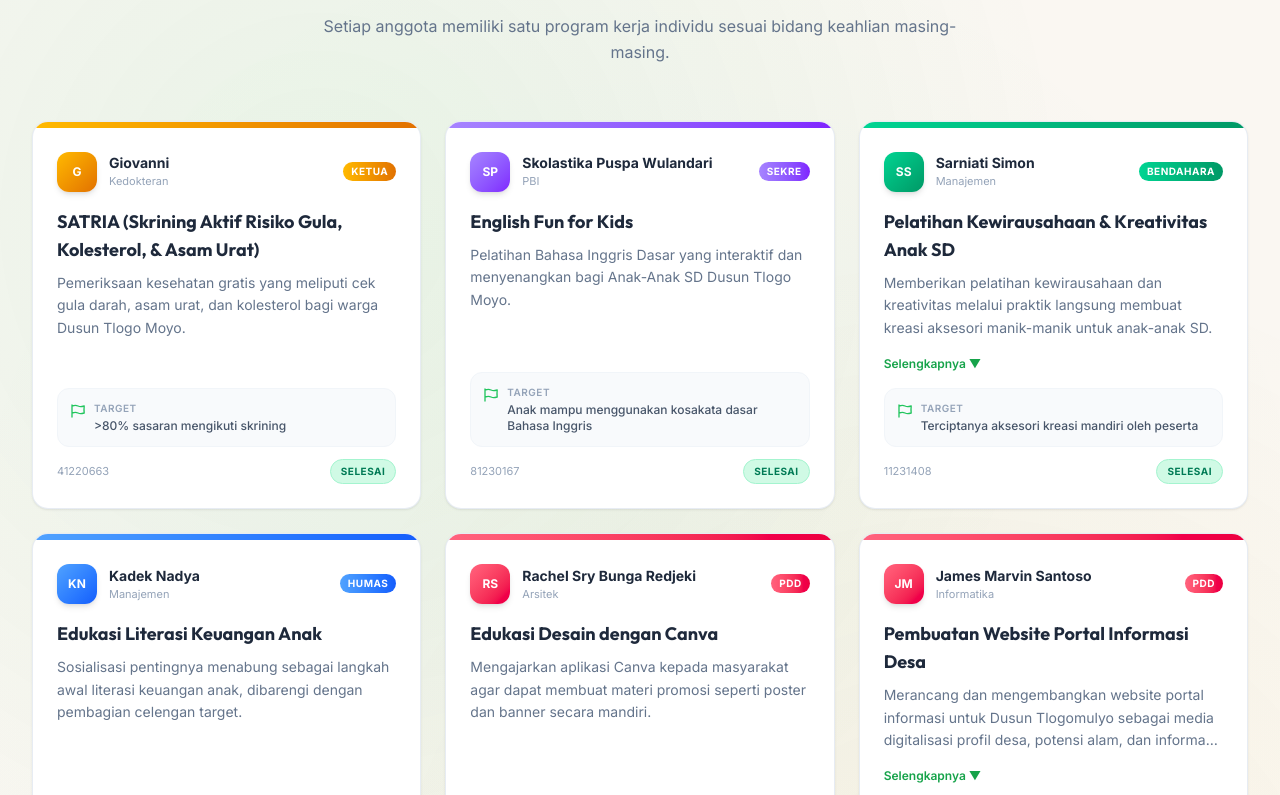
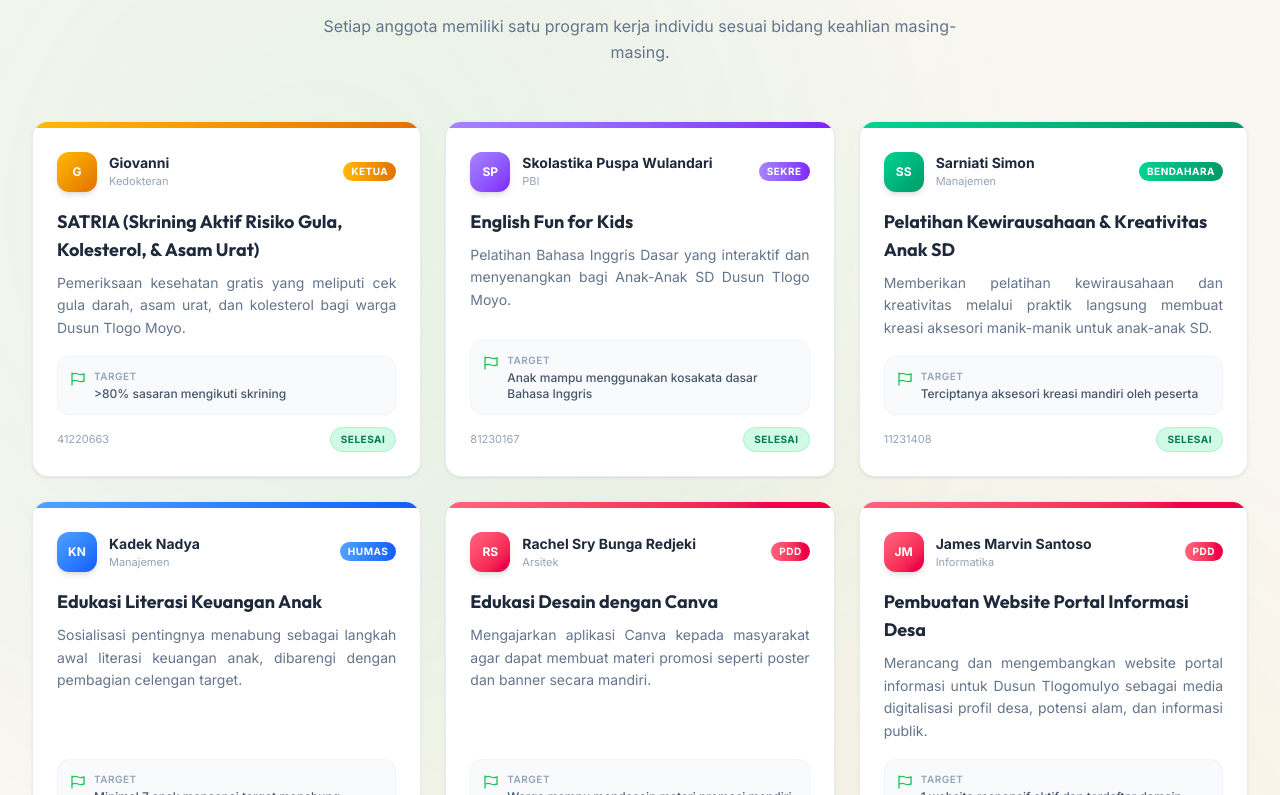
Before and after one commit to Jamesmarvins/portal-dusun-tlogomulyo, a Next.js app: page /info-kkn in a window 1280 px wide. Shown: the part 2745-3540 px from the top of the page. Built offline with nearby package versions, Linux system fonts and the light colour scheme.

Commit message:
Remove 'Selengkapnya' toggle from KKN cards

```diff
--- a/app/info-kkn/page.js
+++ b/app/info-kkn/page.js
@@ -486,24 +486,9 @@ export default function InfoKKNPage() {
                       {proker.judul}
                     </h3>
 
-                    <p
-                      className={`text-sm text-slate-500 leading-relaxed mb-4 flex-1 ${
-                        isExpanded ? "" : "line-clamp-3"
-                      }`}
-                    >
+                    <p className="text-sm text-slate-500 leading-relaxed text-justify mb-4 flex-1">
                       {proker.deskripsi}
                     </p>
-
-                    {proker.deskripsi.length > 120 && (
-                      <button
-                        onClick={() =>
-                          setExpandedCard(isExpanded ? null : i)
-                        }
-                        className="text-xs font-semibold text-primary-600 hover:text-primary-700 transition-colors mb-4 self-start"
-                      >
-                        {isExpanded ? "Tutup ▲" : "Selengkapnya ▼"}
-                      </button>
-                    )}
 
                     {/* Target + Status */}
                     <div className="mt-auto space-y-3">
```
